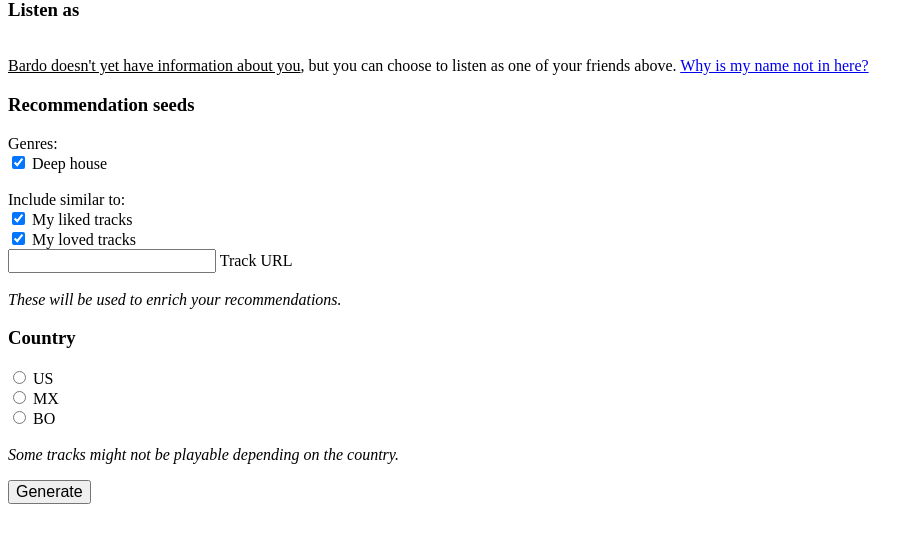
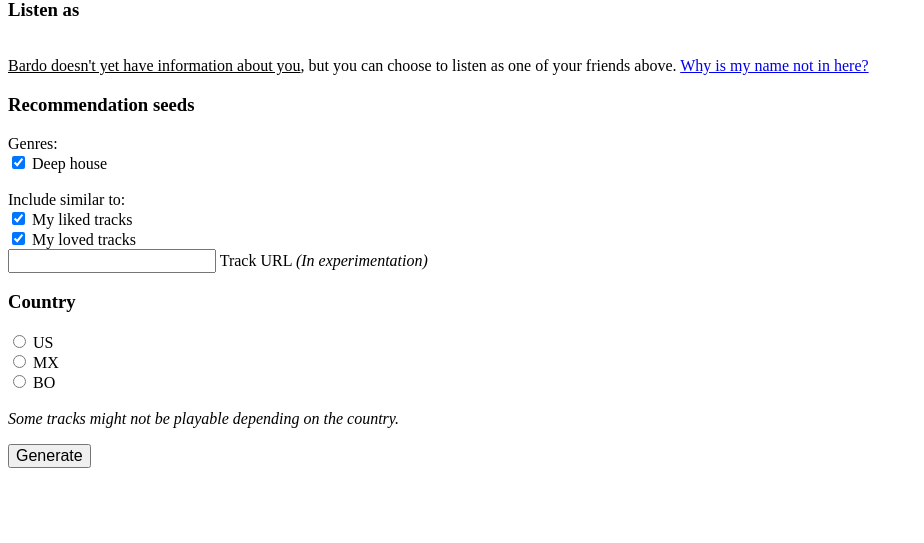
Before and after one commit to lgaleana/bardo, a Flask app: template bardo/templates/playlist-selection.html in a window 1280 px wide. Shown: the part 118-661 px from the top of the page, without its empty margins (0-924 px from the left). Run offline with Flask 2, Linux system fonts and the light colour scheme; the template is opened without the code that fills it, so the values that code supplies are empty; parts of the project's set-up code (start-up, migrations or seed data) failed here and were passed over.

Commit message:
Added disclaimer for similar to track

```diff
--- a/bardo/templates/playlist-selection.html
+++ b/bardo/templates/playlist-selection.html
@@ -36,9 +36,7 @@
       Include similar to:<br>
       <input type="checkbox" name="history" value="pos" checked> <label>My liked tracks</label><br>
       <input type="checkbox" name="history" value="very_pos" checked> <label>My loved tracks</label><br>
-      <input type="text" name="track"> <label>Track URL</label><br>
-      <br>
-      <i>These will be used to enrich your recommendations.</i>
+      <input type="text" name="track"> <label>Track URL</label> <i>(In experimentation)</i><br>
     </p>
     <h3>Country</h3>
     <p>
--- a/bardo/utils/production_utils.py
+++ b/bardo/utils/production_utils.py
@@ -138,7 +138,9 @@
       rlimit = 10
     else:
       seeds['tracks'] = []
-      rlimit = 100 if track_seed is None else 10
+      rlimit = 100
+      if track_seed is not None and len(history_seed) > 0 and len(history_seed) <= 2:
+        rlimit = 10
 
     # We get 100 recommendations, but we might not evaluate all
     recommendations = su.get_recommendations(token, seeds, rlimit, market)
```
